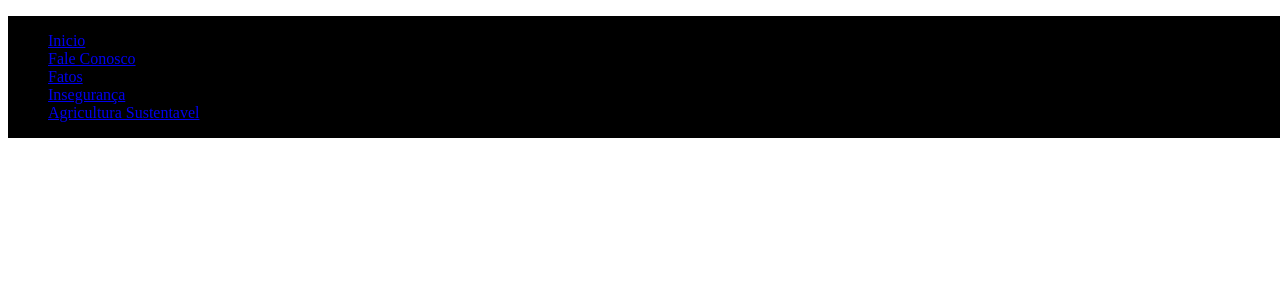
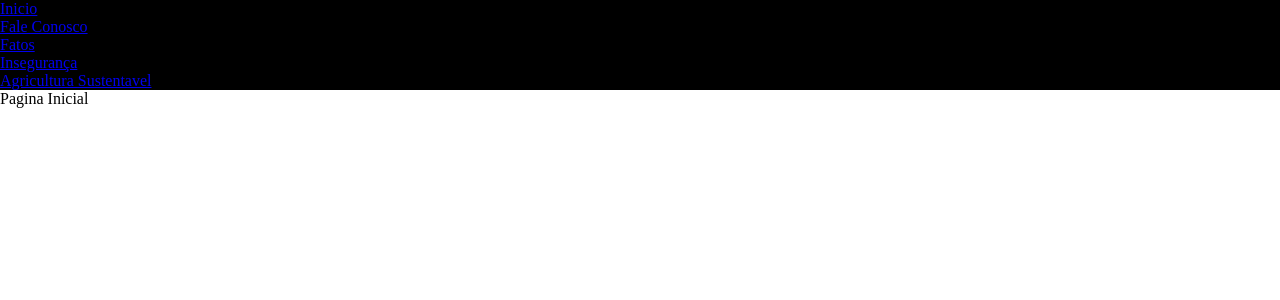
Before and after one commit to JosueTeo220/GlobalSolutionsMicrosoft-FIAP2023, a React (Create React App) app in the folder global_solution/: page / in a window 1280 px wide. Shown: the top 300 px of the page. Built offline with nearby package versions, Linux system fonts and the light colour scheme.

Commit message:
committed

```diff
--- a/global_solution/src/App.js
+++ b/global_solution/src/App.js
@@ -5,15 +5,12 @@ import Navbar from './components/Navbar';
 import Inseguranca from './pages/Inseguranca';
 import Fatos from './pages/Fatos';
 import AgriculturaSustentavel from './pages/AgriculturaSustentavel';
+import './index.css'
 
 
 function App() {
   return (
    <div>
-    <header></header>
-    <section></section>
-    <footer></footer>
-
     <Router>
       <Navbar />
       <Routes>
--- a/global_solution/src/components/BurgerMenu/burger.css
+++ b/global_solution/src/components/BurgerMenu/burger.css
@@ -3,10 +3,9 @@
     position: absolute;
     width: 36px;
     height: 30px;
-    left: initial;
+    left: 36px;
     top: 36px;
     z-index: 1;
-    right: 0px;
   }
 
   /* Color/shape of burger icon bars */
@@ -67,5 +66,6 @@
     background: rgba(0, 0, 0, 0.3);
   }
   .burgerContainer {
-    justify-content: end;
+    display: flex;
+    margin: 0;
   }
--- a/global_solution/src/components/Conteudo/conteudo.css
+++ b/global_solution/src/components/Conteudo/conteudo.css
@@ -1,2 +1,5 @@
 .content{
+    padding: 0;
+    display: flex;
+    margin: 0;
 }
--- a/global_solution/src/components/Navbar/index.jsx
+++ b/global_solution/src/components/Navbar/index.jsx
@@ -22,13 +22,13 @@ function Navbar() {
     };
   }, []);
   return (
-    <>
+    <div>
       {showComponent ? (
         <MenuLinks/>
       ) : (
         <Burger/>
       )}
-    </>
+    </div>
   );
 }
 export default Navbar;
--- a/global_solution/src/components/Navbar/navbar.css
+++ b/global_solution/src/components/Navbar/navbar.css
@@ -1,5 +1,4 @@
 .main-container{
-    width: 100%;
-    position: fixed;
+    margin: 0;
     background-color: black;
 }
--- a/global_solution/src/pages/PaginaInicial.jsx
+++ b/global_solution/src/pages/PaginaInicial.jsx
@@ -1,11 +1,11 @@
 import React from "react";
-
+import Conteudo from "../components/Conteudo";
 
 function Home() {
   return (
-
+    <Conteudo>
       <p>Pagina Inicial</p>
-
+    </Conteudo>
   );
 }
 
```
Also changed, not shown: global_solution/src/index.css (line endings or trailing spaces).
